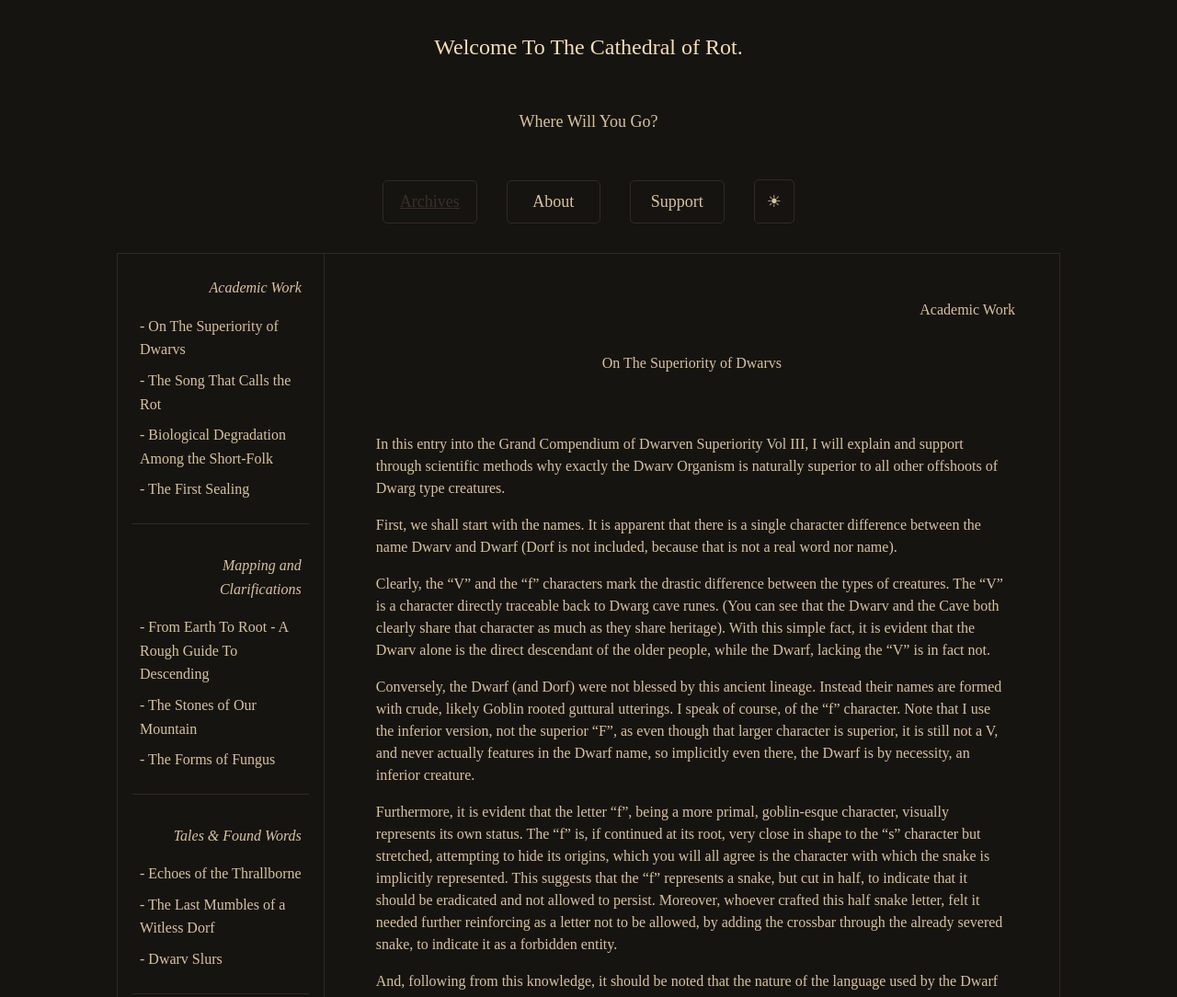
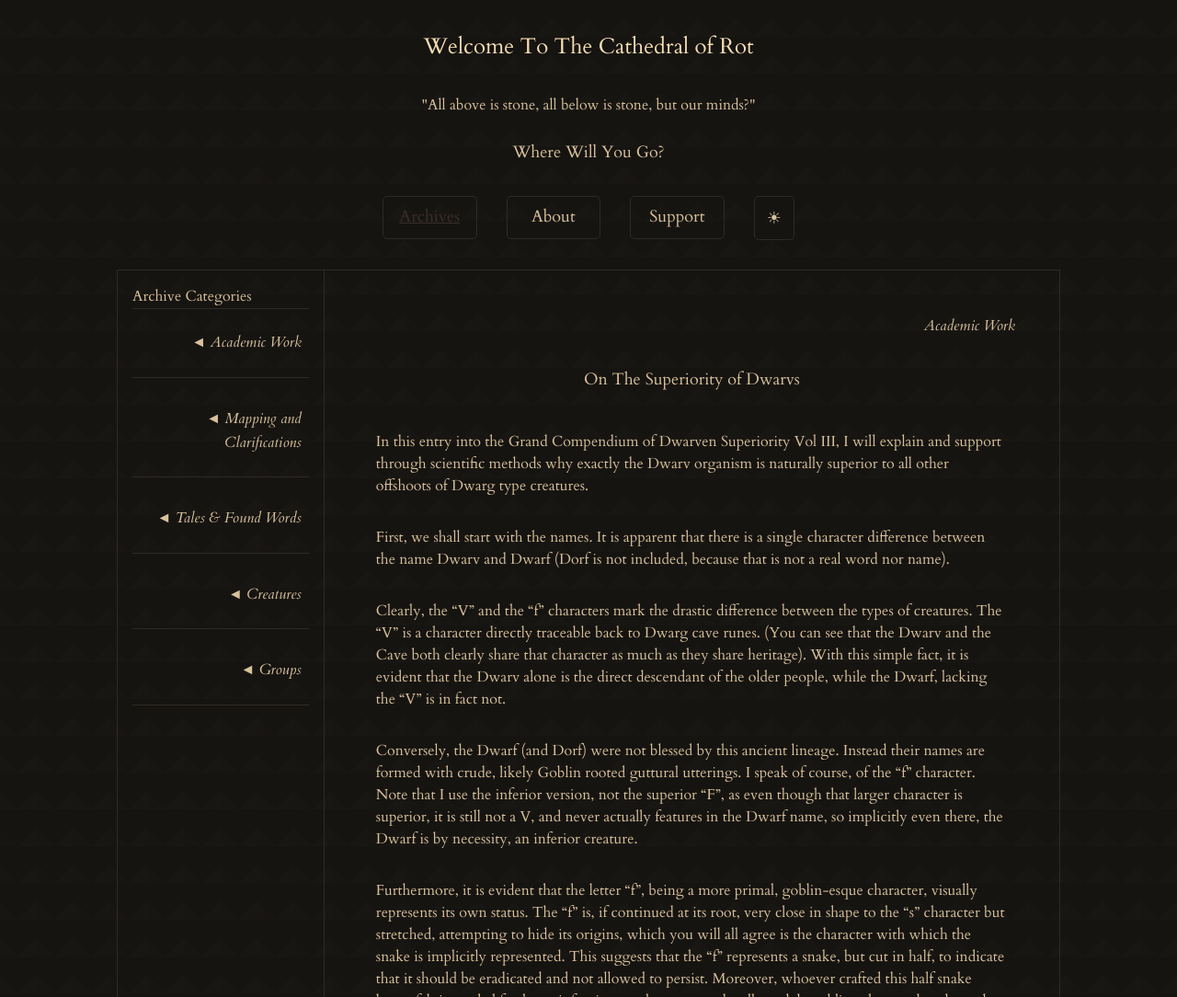
Before and after one commit to SuperHeavyBallet/CathedralOfRotSite, a plain HTML site: page pages/archives.html in a window 1280 px wide. Shown: the top 1084 px of the page at 92% size. Drawn offline with Linux system fonts and the light colour scheme.

Commit message:
Content + function

```diff
--- a/content/archives.json
+++ b/content/archives.json
@@ -4,7 +4,7 @@
         "category": "Academic Work",
         "title": "On The Superiority of Dwarvs",
         "content": [
-            "In this entry into the Grand Compendium of Dwarven Superiority Vol III, I will explain and support through scientific methods why exactly the Dwarv Organism is naturally superior to all other offshoots of Dwarg type creatures.",
+            "In this entry into the Grand Compendium of Dwarven Superiority Vol III, I will explain and support through scientific methods why exactly the Dwarv organism is naturally superior to all other offshoots of Dwarg type creatures.",
             "First, we shall start with the names. It is apparent that there is a single character difference between the name Dwarv and Dwarf (Dorf is not included, because that is not a real word nor name). ",
             "Clearly, the “V” and the “f” characters mark the drastic difference between the types of creatures. The “V” is a character directly traceable back to Dwarg cave runes. (You can see that the Dwarv and the Cave both clearly share that character as much as they share heritage). With this simple fact, it is evident that the Dwarv alone is the direct descendant of the older people, while the Dwarf, lacking the “V” is in fact not.",
             "Conversely, the Dwarf (and Dorf) were not blessed by this ancient lineage. Instead their names are formed with crude, likely Goblin rooted guttural utterings. I speak of course, of the “f” character. Note that I use the inferior version, not the superior “F”, as even though that larger character is superior, it is still not a V, and never actually features in the Dwarf name, so implicitly even there, the Dwarf is by necessity, an inferior creature.",
@@ -29,7 +29,7 @@
             "The rot consumes, we breathe the fumes, and so it leads, we must assume.",
             "The master burns, The master boils, We fuel his fire, We pour his oils.",
             "A quiet shout, A whispered yell, The master hears, And all is well.",
-            "- A Common Rock Hugger Chant",
+            "- A common Rock Hugger chant (Translated from Rocktongue)",
             "The Rock Huggers are a small village of oddly intelligent creatures, some grotesque mix of Goblin and Dwarf blood. By all normal standards, they seem to be vile, twisted parodies of life that really have no place existing, yet they persist. Many attempts have been made to extinguish their blight on existence, but they scurry away each time into endless networks of hidden tunnels and holes bored into the mountain walls that surround their cave.",
             "Their chief problem is that they endlessly worship the Rotten Stone, forever chanting and calling out to it, with their twisting whispers echoing down corridors of rock and shadows, often trickling out into other societies elsewhere in the mountain. This is the time that most of those societies will organise cleansing marches through the depths, realising that they cannot extinguish the Rock Huggers properly, but they can at least hold off their summoning chant, for it is well known what will happen if the Rotten Stone hears their corrupted calls.",
             "The Rock Huggers are perhaps not intelligent per se. They are ritualistic and barbarously cunning. They worship the Rotting Stone and the decay it promises well enough. However, they are unaware that as they chant their merry little tunes, the sharp rocks of their endless tunnels warp their brutish sounds into an unintelligible mountain language, which then gains the ability to pierce through rock and summon even more terrible creatures to crawl out through the shadows and drag any living thing below into the dark.",
@@ -340,13 +340,46 @@
         "credit" : "Unknown"
       },
       {
-        "id": 24,
+        "id": 25,
         "category": "Tales & Found Words",
         "title": "Dwarv Slurs",
         "content": [
             "Overview of the Dwarv Slurs."
         ],
         "credit" : "Unknown"
+      },
+      {
+        "id": 26,
+        "category": "Groups",
+        "title": "The Word-Keeps",
+        "content": [
+            "A distinct sub-sect of Dwarv lineage who long ago became consumed by the act of recording knowledge.",
+            "In the early ages, when the Dwarvs merely scraped a survival in the dark corners of caves, while the Dwargs ruled with an unbreachable iron hand, the Word-Keeps stood out, being the only Dwarvs to truly pay attention to the ways in which the mountain whispered, hearing the quiet mumblings of the Great Stones and carving their words into the rocks.",
+            "Those words proved to be the undoing of the Dwarvs. When the last letter was cut into the mountain, the Quiet Stone shivered, sending earthquakes deep through the bed of the mountain, collapsing entire Dwarv civilisations upon themselves, burying all under rock and ash, except for the few outside of the stronghold at the time.",
+            "After that, the Dwarvs had very little forces keeping them pressed into their caves, eventually seeing them expand out into the rubble to claim it for themselves.",
+            "Next, after a few more centuries, the Skarn arrived. And with them, they brought true knowledge and ideas from the upper world. This both excited and infuriated the early Word-Keeps, since it provided them with immensely more data to chronicle, but also exposed how vastly little they knew of the now larger world.",
+            "And so, since then they have quietly, endlessly kept their ever growing logs.",
+            "They do not merely archive. They fastidiously preserve any information possible through the compulsive transcription of every observable detail, through written notes in rock, on parchment, on skin, in thought, through echo-collection or any other method they can use to lock information into a tangible form.",
+            "Their clothing is simple, as they have no desire nor need for fanciful dress. The sole purpose of all Word-Keeps is to learn and log, anything else is a distraction that prevents them from discovery of their ultimate truth: The Final Word.",
+            "It is believed that only by complete annihilation of doubt and question can that ultimate truth be revealed. At this time, the keepers of that Final Word will be unquestionably comparable to Gods, simply because they are aware of all the knowledge required to be a God.",
+            "The group is relatively few, yet they seem to be everywhere in the mountain’s shadows, watching, taking note of every twitch, blink, or breath — with an intensity that renders the act of observation almost hostile, with the vast majority of that detail being utterly useless to anybody. But, for some, there will undoubtedly be some drastically important note hidden away in a scroll buried beneath a mountain of others, yet finding it will be almost impossible, for the Word-Keeps only take notes, they do not organise them.",
+            "Enclaves exist in remote areas under the mountain, typically overseeing larger chasms and reachable only across narrow pathways."
+
+        ],
+        "credit" : "'When the Final Word is spoken, the mountain shall fall silent.' – Quillmaw, 1st of the Word-Keeps"
+      },
+      {
+        "id": 27,
+        "category": "Mapping and Clarifications",
+        "title": "The Rotless City",
+        "content": [
+           "'The Rotless City. Untouched by Death and equally by Life.'",
+           "The bastion of the Elders in their time. A massive, ornate city built from unknown, impenetrable white rocks, rising high beneath the mountain below a canopy of immortal Lightfungus. It is thought that the light from these gives everlife to the stones of the city.",
+           "Overrun now by Rotfungus, yet entirely unconsumed, with neither group willing to concede, held in an unending stasis between decay and magnificence.",
+           "Uninhabitable by ordinary creatures due to the Rotfungus presence, but haunted by the empty husks of the Thrallborne guardians, patrolling through the endless twists and turns within the city unwaveringly, without conceivable drive or direction.",
+           "The only known path lies through the heart of the Great Chasm — an unnatural descent, followed by a nine-day crawl through a silent tunnel carpeted with the desiccated remains of those who dared to seek the city."
+        ],
+        "credit" : "Markus Brehn – Visions Recovered from the Lightfungus Chasm"
       }
 
 
--- /dev/null
+++ b/content/quotes.json
@@ -0,0 +1,46 @@
+[
+    {
+        "id" : "1",
+        "quote" : "All above is stone, all below is stone, but our minds?"
+    },
+    {
+        "id" : "2",
+        "quote" : "The rot will take flesh and thought alike — but the mountain endures."
+    },
+    {
+        "id" : "3",
+        "quote" : "Flowing... flowing... From where? To where?"
+    },
+    {
+        "id" : "4",
+        "quote" : "If I breathe, then I shall die."
+    },
+    {
+        "id" : "5",
+        "quote" : "The chasm cuts deeper than just East and West."
+    },
+    {
+        "id" : "6",
+        "quote" : "The Dorfs are enviable in their blissful simplicity."
+    },
+    {
+        "id" : "7",
+        "quote" : "Truth only exists with total knowledge. All else is speculation."
+    },
+    {
+        "id" : "8",
+        "quote" : "There is no wrong piece of data. Only data not yet given context."
+    },
+    {
+        "id" : "9",
+        "quote" : "When the Final Word is spoken, the mountain shall fall silent."
+    },
+    {
+        "id" : "10",
+        "quote" : "Now the Elders watch from silent vessels as the mountain forgets their names."
+    },
+    {
+        "id" : "11",
+        "quote" : "The Rotless City. Untouched by Death and equally by Life."
+    }
+]
--- a/javascript/archives.js
+++ b/javascript/archives.js
@@ -32,11 +32,8 @@ document.addEventListener("DOMContentLoaded", function() {
         list_Title_Groups
     ];
 
-    let list_Elements_AcademicWork = [];
-    let list_Elements_Mapping = [];
-    let list_Elements_Tales = [];
-    let list_Elements_Creatures = [];
-    let list_Elements_Groups = [];
+
+
 
     AddClickEventstoArrayElements(listTitles, "click");
 
@@ -49,7 +46,17 @@ document.addEventListener("DOMContentLoaded", function() {
                 element.addEventListener(eventType, (e) =>{
                     e.preventDefault();
                     const list = element.nextElementSibling;
+
+                    if (!list) return;
+
+
                     list.classList.toggle("hidden");
+
+                    const arrowSpan = element.querySelector(".arrow");
+                    if (!arrowSpan) return;
+
+                    const isHidden = list.classList.contains("hidden");
+                    arrowSpan.textContent = isHidden ? "◄ " : "▼ ";
                 })
             })
 
@@ -117,7 +124,7 @@ document.addEventListener("DOMContentLoaded", function() {
                 archiveTextArea.appendChild(newLine);
             })
 
-            archiveCredit.textContent = "- " + article.credit;
+            archiveCredit.textContent = "~ " + article.credit;
 
 
 
--- a/javascript/common.js
+++ b/javascript/common.js
@@ -1,5 +1,40 @@
 document.addEventListener("DOMContentLoaded", function() {
 
+    let quotesData;
+    let randomQuoteElement = document.getElementById("random-quote");
+
+
+
+    FetchQuotesContent();
+
+    function FetchQuotesContent()
+    {
+        fetch("/content/quotes.json")
+        .then(response => response.json())
+        .then(data => {
+            quotesData = data;
+            RandomQuoteGenerator(quotesData);
+
+            randomQuoteElement.addEventListener("click", (e) => {
+                e.preventDefault();
+                RandomQuoteGenerator(quotesData);
+            })
+        })
+    }
+
+    function RandomQuoteGenerator(quotesArray)
+    {
+       const randomInt = Math.floor(Math.random() * quotesArray.length);
+
+            randomQuoteElement.textContent = `"` + quotesArray[randomInt].quote + `"`;
+
+    }
+
+    function AddClickEvent(element, eventType)
+    {
+
+
+    }
     // Change Per User - Name and The Copyright Text Container Element
 
     const copyrightText = document.getElementById("copyright-text");
--- a/pages/archives.html
+++ b/pages/archives.html
@@ -4,7 +4,7 @@
     <meta charset="UTF-8">
     <meta name="viewport" content="width=device-width, initial-scale=1.0">
     <title>Archives</title>
-    <link rel="stylesheet" href="../styles.css">
+    <link rel="stylesheet" href="/styles.css">
     <script src="/javascript/common.js"></script>
     <script src="/javascript/archives.js"></script>
     <script src="/javascript/colorTheme.js"></script>
@@ -13,8 +13,10 @@
 
 
     <h2 class="title">
-        Welcome To The Cathedral of Rot.
+        Welcome To The Cathedral of Rot
         </h2>
+
+        <p id="random-quote" class="random-quote">-</p>
 
         <h3 class="sub-title">
             Where Will You Go?
@@ -28,18 +30,22 @@
         </div>
 
         <div class="archives-section">
+
             <div class="left-area">
+                <h4 class="left-list-title-top">Archive Categories</h4>
             <div class="left-list" >
-                <h4 id="list-title-academic" class="list-title">Academic Work</h4>
-                <ul id="list_AcademicWork">
+
+
+                <h4 id="list-title-academic" class="list-title"><span class="arrow">◄ </span>Academic Work</h4>
+                <ul id="list_AcademicWork" class="hidden">
 
                 </ul>
 
             </div>
 
             <div class="left-list" >
-                <h4 id="list-title-mapping" class="list-title">Mapping and Clarifications</h4>
-                <ul id="list_Mapping">
+                <h4 id="list-title-mapping" class="list-title"><span class="arrow">◄ </span>Mapping and Clarifications</h4>
+                <ul id="list_Mapping" class="hidden">
 
                 </ul>
 
@@ -47,22 +53,22 @@
             </div>
 
             <div class="left-list">
-                <h4 id="list-title-tales" class="list-title">Tales & Found Words</h4>
-                <ul id="list_Tales">
+                <h4 id="list-title-tales" class="list-title"><span class="arrow">◄ </span>Tales & Found Words</h4>
+                <ul id="list_Tales" class="hidden">
 
                 </ul>
             </div>
 
             <div class="left-list" >
-                <h4 id="list-title-creatures" class="list-title">Creatures</h4>
-                <ul id="list_Creatures">
+                <h4 id="list-title-creatures" class="list-title"><span class="arrow">◄ </span>Creatures</h4>
+                <ul id="list_Creatures" class="hidden">
 
                 </ul>
             </div>
 
             <div class="left-list">
-                <h4 id="list-title-groups" class="list-title">Groups</h4>
-                <ul  id="list_Groups">
+                <h4 id="list-title-groups" class="list-title"><span class="arrow">◄ </span>Groups</h4>
+                <ul  id="list_Groups" class="hidden">
 
                 </ul>
             </div>
@@ -71,8 +77,8 @@
         </div>
 
             <div class="right-area">
-                <h5 id="archiveCategory"></h5>
-                <h4 id="archiveTitle"></h4>
+                <h5 id="archiveCategory" class="archive-category"></h5>
+                <h3 id="archiveTitle" class="archive-title"></h3>
                 <div class="text-area" id="archiveTextArea">
 
                 </div>
--- a/styles.css
+++ b/styles.css
@@ -1,3 +1,6 @@
+
+@import url('https://fonts.googleapis.com/css2?family=Cardo:ital,wght@0,400;0,700;1,400&display=swap');
+
 /* http://meyerweb.com/eric/tools/css/reset/
    v2.0 | 20110126
    License: none (public domain)
@@ -49,7 +52,7 @@ table {
 }
 /*#endregion RegionName*/
 
-@import url('https://fonts.googleapis.com/css2?family=EB+Garamond:ital,wght@0,400..800;1,400..800&display=swap');
+
 
 :root{
     --dark-bg-color: 	#161411;
@@ -69,6 +72,11 @@ table {
     --light-border-color: #d0c3ad;
 
 }
+
+html {
+    overflow-y: scroll;
+  }
+
 body{
     background-color: var(--dark-bg-color);
     color: var(--dark-text-color);
@@ -81,7 +89,7 @@ body{
 
     min-height: 90vh; /* <-- Important: forces body to at least fill full height */
 
-    font-family: 'EB Garamond', serif;
+    font-family: 'Cardo', serif;
     font-optical-sizing: auto;
     font-weight: 400; /* or 500/600 if you want a bolder base look */
     font-style: normal;
@@ -91,11 +99,22 @@ body{
 
     transition: background-color 0.5s;
     transition: color 0.5s;
+
+    background:
+    linear-gradient(45deg, rgba(90, 82, 82, 0.03) 25%, transparent 25%),
+    linear-gradient(-45deg, rgba(117, 117, 112, 0.03) 25%, transparent 25%),
+    var(--dark-bg-color);
+    background-size: 40px 40px;
 }
 
 body.light-theme{
     background-color: var(--light-bg-color);
     color: var(--light-text-color);
+    background:
+    linear-gradient(45deg, rgba(31, 28, 28, 0.03) 25%, transparent 25%),
+    linear-gradient(-45deg, rgba(49, 49, 48, 0.03) 25%, transparent 25%),
+    var(--light-bg-color);
+    background-size: 40px 40px;
 }
 
 .title{
@@ -108,12 +127,17 @@ body.light-theme .title {
     color: var(--light-text-color);
 }
 
+.random-quote:hover{
+    cursor: pointer;
+
+}
+
 
 
 .sub-title{
     color: var(--dark-text-color);
     font-size: large;
-    padding: 1rem;
+    padding: 1.5rem 1rem 0.5rem 1rem;
 }
 body.light-theme .sub-title{
     color: var(--light-text-color);
@@ -130,7 +154,7 @@ a{
 
     align-items: center;
     justify-content: flex-start;
-    padding: 1rem;
+    padding: 0.5rem 1rem 1rem 1rem;
     width: 30rem;
 
 }
@@ -240,6 +264,10 @@ body.light-theme  .support-section{
     border: 1px solid var(--light-border-color);
 }
 
+.archive-title{
+    font-size: large;
+}
+
 .archive-credit{
     display: flex;
     flex-direction: column;
@@ -249,12 +277,26 @@ body.light-theme  .support-section{
     line-height: 1.5rem;
 }
 
+.archive-category{
+    font-style: oblique;
+}
+
 
 .left-area{
     color: var(--dark-text-color);
     border-right: 1px solid var(--dark-border-color);
     padding: 1rem;
     flex: 1;
+}
+
+.about-profile-pic{
+    max-width: 100%;
+    border: 1px solid var(--dark-accent-color);
+}
+
+.about-profile-title{
+    text-align: center;
+    padding: 1rem;
 }
 
 body.light-theme  .left-area{
@@ -281,17 +323,17 @@ body.light-theme .right-area{
 }
 
 .text-area{
-    padding: 4rem 2rem 2rem 2rem;
+    padding: 2rem 2rem 2rem 2rem;
 }
 
 .text-area p{
     text-align: start;
     margin-bottom: 1rem;
     line-height: 1.5rem;
-    padding-left: 0.5rem;
-    padding-right: 0.5rem;
+    padding: 0.5rem;
     border-radius: 5px;
-    transition: background-color 0.25s;
+    transition: background-color 0.25s ease-in-out;
+
 
 }
 
@@ -319,6 +361,11 @@ body.light-theme .index-banner{
     margin: 0.5rem;
 }
 
+.left-list-title-top{
+    text-align: left;
+    margin-bottom: 1rem;
+    border-bottom: 1px solid var(--dark-border-color);
+}
 .left-list li:hover{
     cursor: pointer;
     color: var(--dark-text-hover-color);
@@ -329,8 +376,10 @@ body.light-theme .left-list li:hover{
 }
 
 .text-area p:hover{
-    color: var(--dark-text-color);
-    background-color: var(--dark-accent-color);
+    color: var(--light-text-color);
+    background-color: var(--dark-text-color);
+
+
 
 }
 body.light-theme p:hover{
@@ -406,3 +455,17 @@ body.light-theme .toggle-color-theme:hover  {
 body.light-theme .list-title:hover{
     color: var(--light-text-hover-color);
 }
+
+
+.support-text-block{
+    border-bottom: 1px solid var(--dark-border-color);
+    margin-bottom: 2rem;
+}
+
+.body.light-theme .support-text-block{
+    border-bottom: 1px solid var(--light-border-color);
+}
+
+.support-text-block h4{
+    padding-bottom: 2rem;
+}
```
Also changed, not shown: index.html (+5 -3 lines), pages/about.html (+10 -4 lines), pages/support.html (+32 -5 lines), 2 other files.
